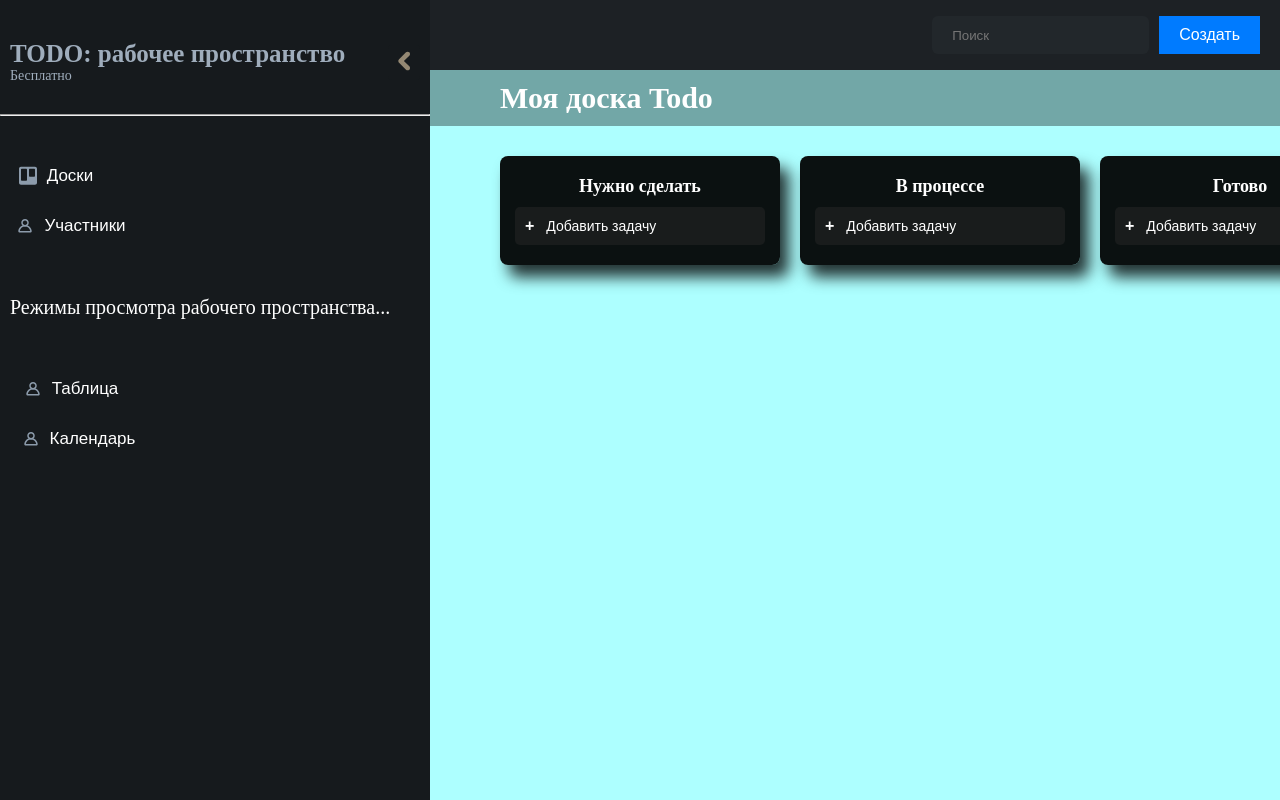
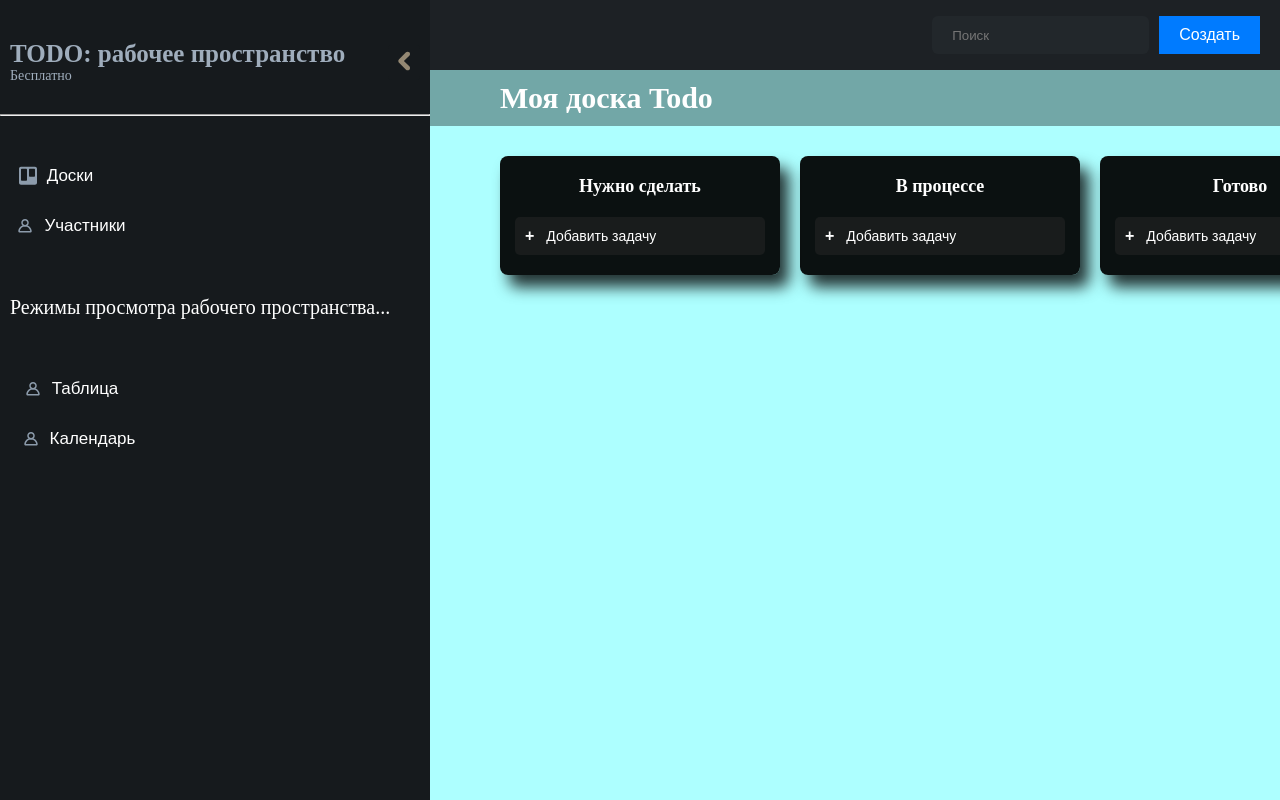
Before and after one commit to SamirSobirov/Todo_project_VUE, a Vue app: page / in a window 1280 px wide. Shown: the top 800 px of the page. Built offline with nearby package versions, Linux system fonts and the light colour scheme.

Commit message:
added inputs changed

```diff
--- a/src/assets/style.scss
+++ b/src/assets/style.scss
@@ -285,7 +285,7 @@
         &>.board__card {
             width: 100%;
             height: 100%;
-            margin: 10px 0;
+            margin: 5px 0;
             color: #d3d3d3;
             padding: 15px 15px;
             background-color: #d3d3d349;
@@ -358,6 +358,7 @@
         padding: 10px;
         border: none;
         border-radius: 5px;
+        margin-top: 10px;
 
         &:hover {
             background-color: #242424;
```
